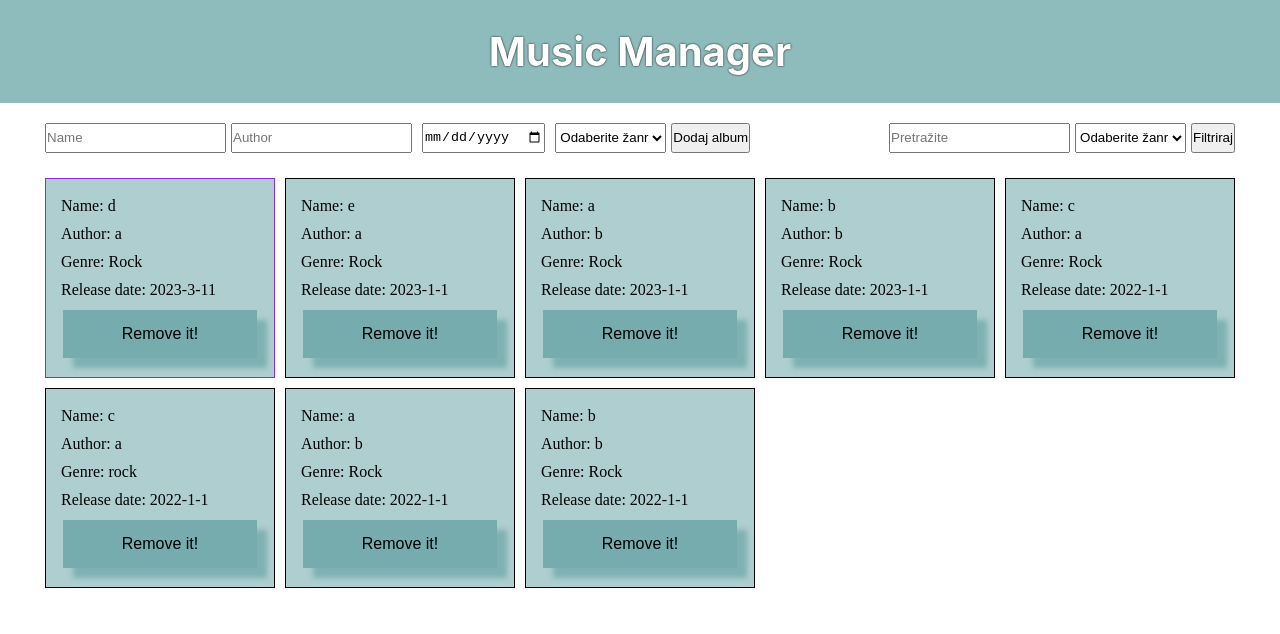
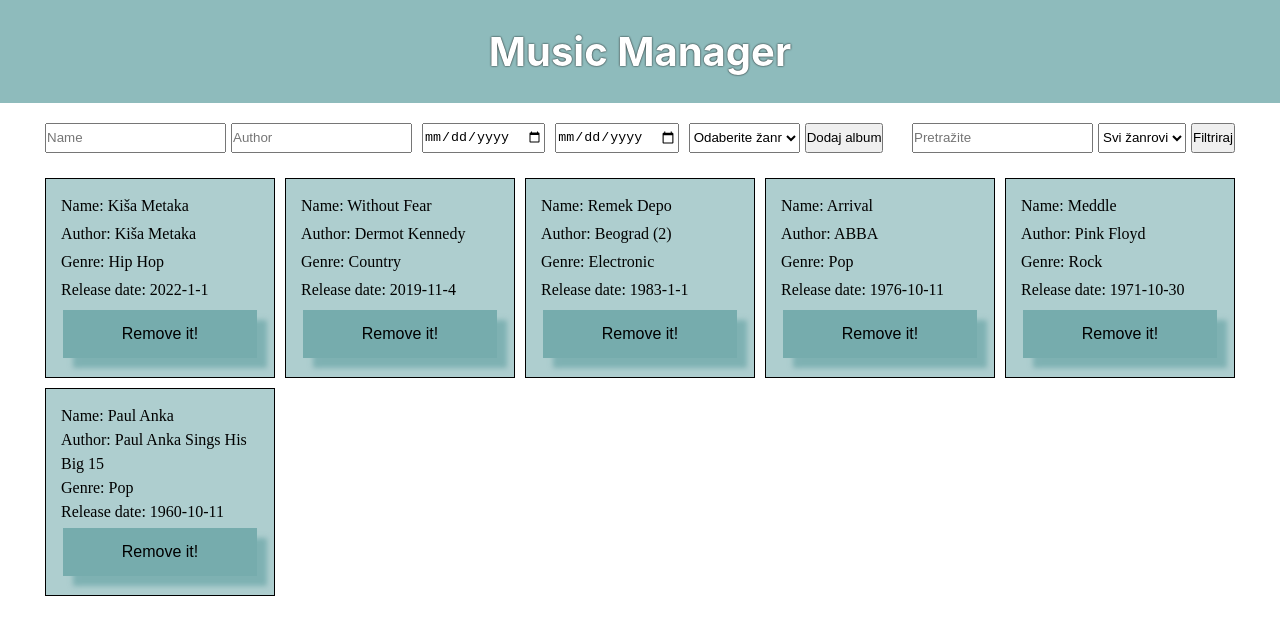
Before and after one commit to JosipaSaravanja/Internship-15-MusicManager, a React (Create React App) app in the folder music-manager/: page / in a window 1280 px wide. Shown: the top 634 px of the page. Built offline with nearby package versions, Linux system fonts and the light colour scheme.

Commit message:
added relese year, thought it was .getFullYear of date, it is not, added some new genders and fixed global data when adding or deleting album

```diff
--- a/music-manager/src/App.js
+++ b/music-manager/src/App.js
@@ -25,15 +25,15 @@ function App() {
         }
         return 0;
       })
-      .sort((a, b) => b.releaseDate - a.releaseDate);
+      .sort((a, b) => b.releaseYear - a.releaseYear);
   };
 
   const removeAlbum = (id) => {
     setData((prev) => [...prev.filter((album) => album.id !== id)]);
-    setGlobalData([...data]);
+    setGlobalData((prev) => [...prev.filter((album) => album.id !== id)]);
   };
 
-  const addAlbum = (name, author, genre, releaseDate) => {
+  const addAlbum = (name, author, genre, releaseYear, releaseDate) => {
     if (data.length >= 10) {
       alert("Ne možete unijeti više od 10 albuma");
     } else {
@@ -44,13 +44,24 @@ function App() {
             name,
             author,
             genre,
-            new Date(releaseDate).getFullYear(),
+            releaseYear,
             new Date(releaseDate)
           ),
         ])
       );
+      setGlobalData((prev) =>
+      sortAlbums([
+        ...prev,
+        new newAlbum(
+          name,
+          author,
+          genre,
+          releaseYear,
+          new Date(releaseDate)
+        ),
+      ])
+    );
     }
-    setGlobalData([...data]);
   };
 
   const [data, setData] = React.useState(sortAlbums(albumsCollection));
--- a/music-manager/src/components/filter.jsx
+++ b/music-manager/src/components/filter.jsx
@@ -18,13 +18,14 @@ export const Filter = (props) => {
 
       <select className="selectFilter" onChange={(e)=>{setGenre(e.target.value)}}>
         <option value="" selected>
-          Odaberite žanr
+          Svi žanrovi
         </option>
         <option value="Pop">Pop</option>
         <option value="Techno">Techno</option>
         <option value="Rock">Rock</option>
         <option value="Jazz">Jazz</option>
         <option value="Electronic">Electronic</option>
+        <option value="Hip Hop">Hip Hop </option>
         <option value="Classical">Classical</option>
         <option value="Funk">Funk</option>
         <option value="Rap">Rap</option>
--- a/music-manager/src/components/input.jsx
+++ b/music-manager/src/components/input.jsx
@@ -4,13 +4,14 @@ export const Input = (props) => {
   const [name, setName] = React.useState("");
   const [author, setAuthor] = React.useState("");
   const [genre, setGenre] = React.useState("");
+  const [releaseYear, setReleaseYear] = React.useState("");
   const [releaseDate, setReleseDate] = React.useState("");
 
   const handleClick=()=>{
      if(!name || !author || !genre || !releaseDate){
       alert("Popunite podatke do kraja")
      }else{
-      props.addAlbum(name, author, genre, releaseDate)
+      props.addAlbum(name, author, genre, releaseYear, releaseDate)
      }
   }
 
@@ -18,6 +19,7 @@ export const Input = (props) => {
     <div className="input">
       <input className="name" placeholder="Name" onChange={e=>setName(e.target.value)}></input>
       <input className="author" placeholder="Author" onChange={e=>setAuthor(e.target.value)}></input>
+      <input className="year" placeholder="Release year" onChange={e=>setReleaseYear(e.target.value)} type="date"></input>
       <input className="date" placeholder="Release date yyyy-mm-dd" onChange={e=>setReleseDate(e.target.value)} type="date"></input>
 
       <select onChange={e=>setGenre(e.target.value)} className="selectInput">
@@ -29,6 +31,7 @@ export const Input = (props) => {
         <option value="Rock">Rock</option>
         <option value="Jazz">Jazz</option>
         <option value="Electronic">Electronic</option>
+        <option value="Hip Hop ">Hip Hop </option>
         <option value="Classical">Classical</option>
         <option value="Funk">Funk</option>
         <option value="Rap">Rap</option>
--- a/music-manager/src/data.js
+++ b/music-manager/src/data.js
@@ -12,18 +12,11 @@ export class newAlbum {
 }
 
 export const albumsCollection = [
-  /*
-new newAlbum("Meddle", "Pink Floyd", "Rock", 1971, new Date("1971-1-4")),
-new newAlbum("hi", "Pink Floyd", "Rock", 2023, new Date("2023-3-11")),
-new newAlbum("Remek Depo","Beograd (2) ", "Electronic", 1983, new Date("1983-1-1")),//nisam nasla datum*/
+  new newAlbum("Meddle", "Pink Floyd ", "Rock", 1971, new Date("1971-10-30")),
+  new newAlbum("Remek Depo", "Beograd (2)", "Electronic",1983, new Date("1983")),
+  new newAlbum("Kiša Metaka", "Kiša Metaka", "Hip Hop", 2022, new Date("2022-1-1")),
+  new newAlbum("Arrival", "ABBA", "Pop", 1976, new Date("1976-10-11")),
+  new newAlbum("Paul Anka", "Paul Anka Sings His Big 15", "Pop", 1960, new Date("1960-10-11")),
+  new newAlbum("Without Fear", "Dermot Kennedy ", "Country", 2019, new Date("2019-11-04")),
 
-  new newAlbum("b", "b", "Rock", 8, new Date("2022-1-1")),
-  new newAlbum("a", "b", "Rock", 7, new Date("2022-1-1")),
-  new newAlbum("c", "a", "Rock", 6, new Date("2022-1-1")),
-  new newAlbum("c", "a", "rock", 5, new Date("2022-1-1")),
-
-  new newAlbum("b", "b", "Rock", 4, new Date("2023-1-1")),
-  new newAlbum("a", "b", "Rock", 3, new Date("2023-1-1")),
-  new newAlbum("e", "a", "Rock", 2, new Date("2023-1-1")),
-  new newAlbum("d", "a", "Rock", 1, new Date("2023-3-11")),
 ];
```
